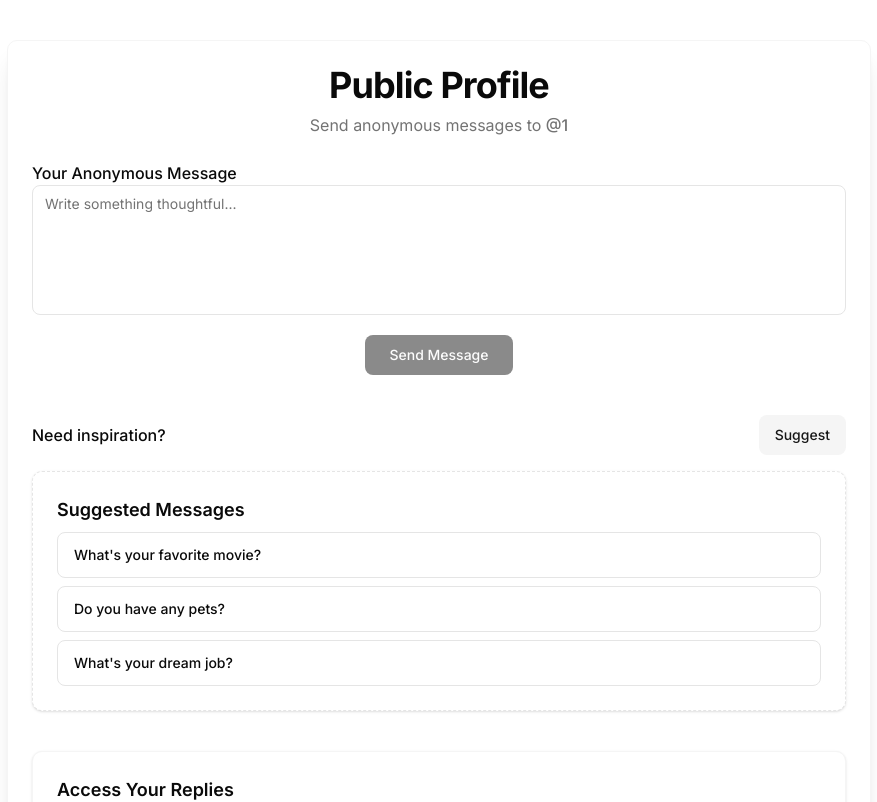
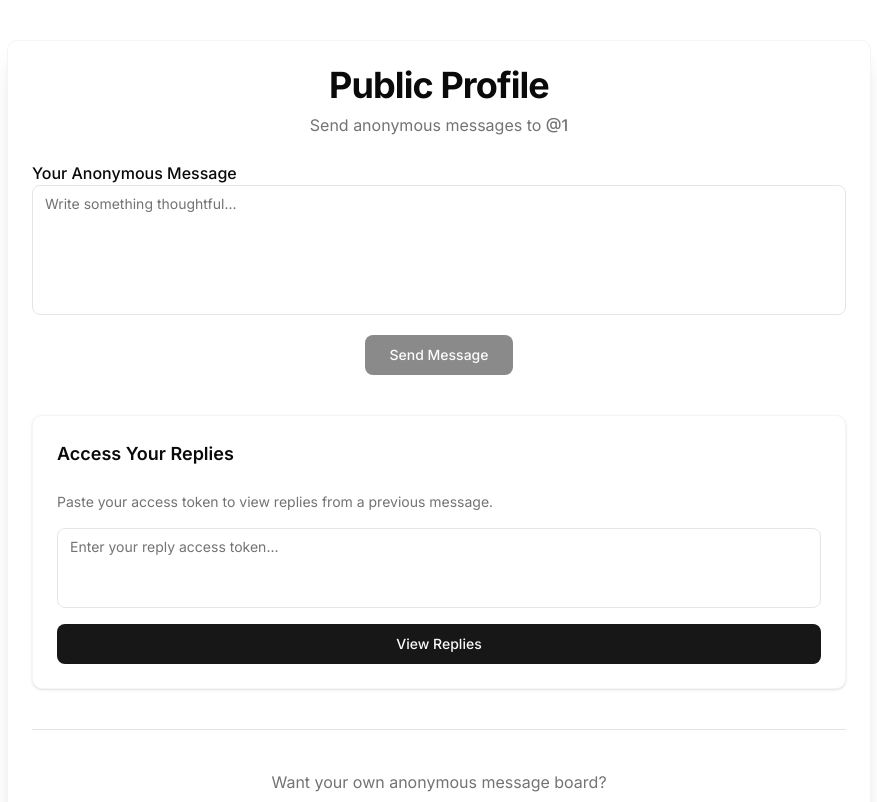
Before and after one commit to hellsy9113/anon_msg, a Next.js app: page /u/1 in a window 1280 px wide. Shown: the top 802 px of the page, without its empty margins (201-1078 px from the left). Built offline with nearby package versions, Linux system fonts and the light colour scheme.

Commit message:
suggest-off

```diff
--- a/src/app/u/[username]/page.tsx
+++ b/src/app/u/[username]/page.tsx
@@ -378,7 +378,7 @@ export default function SendMessage() {
         {/* -------------------------- */}
         {/* Suggestions */}
         {/* -------------------------- */}
-        <section className="space-y-4">
+        {/* <section className="space-y-4">
           <div className="flex items-center justify-between">
             <p className="font-medium">Need inspiration?</p>
 
@@ -431,7 +431,7 @@ export default function SendMessage() {
               )}
             </CardContent>
           </Card>
-        </section>
+        </section> */}
 
         {/* -------------------------- */}
         {/* Reply Access */}
```
